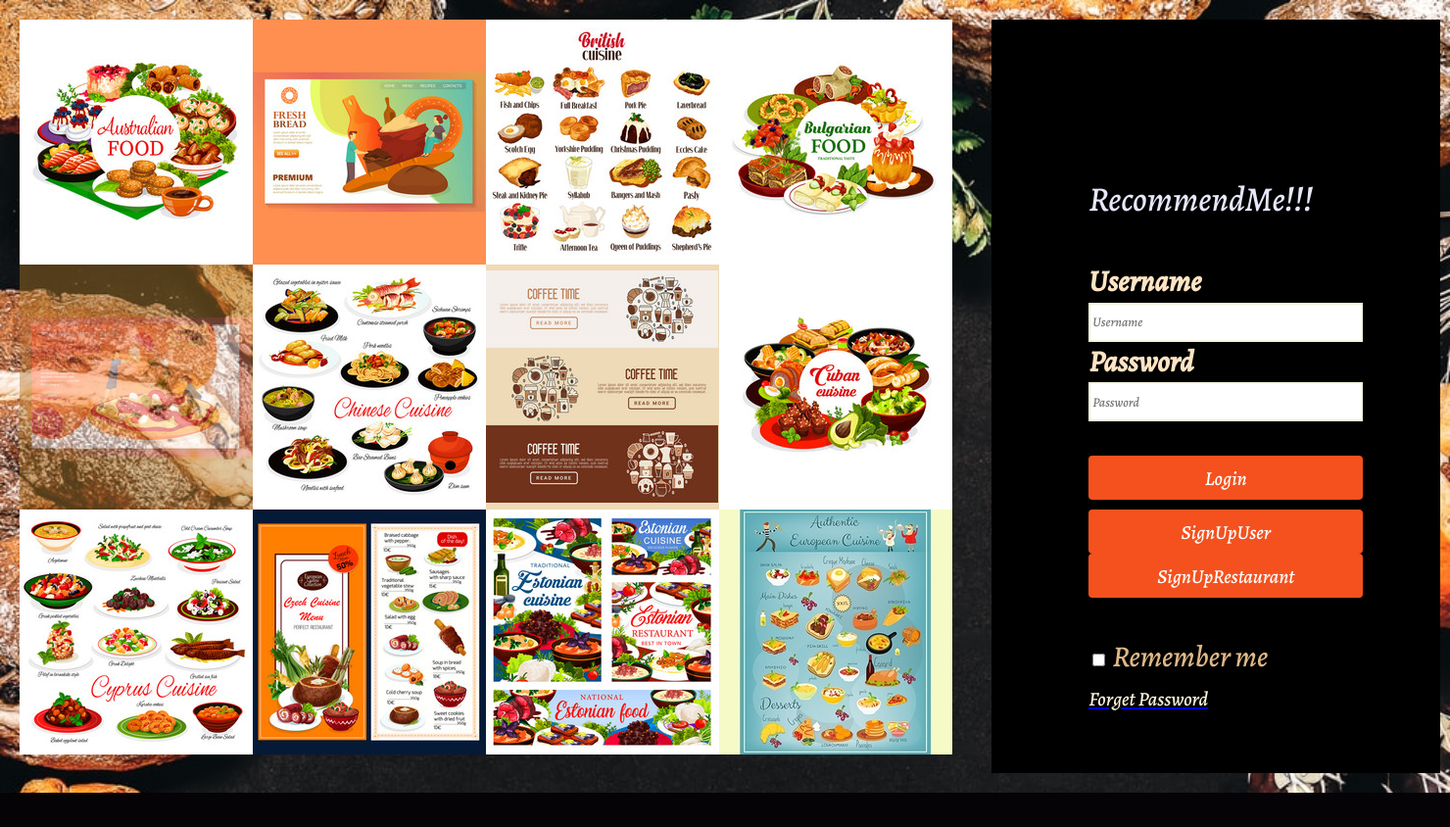
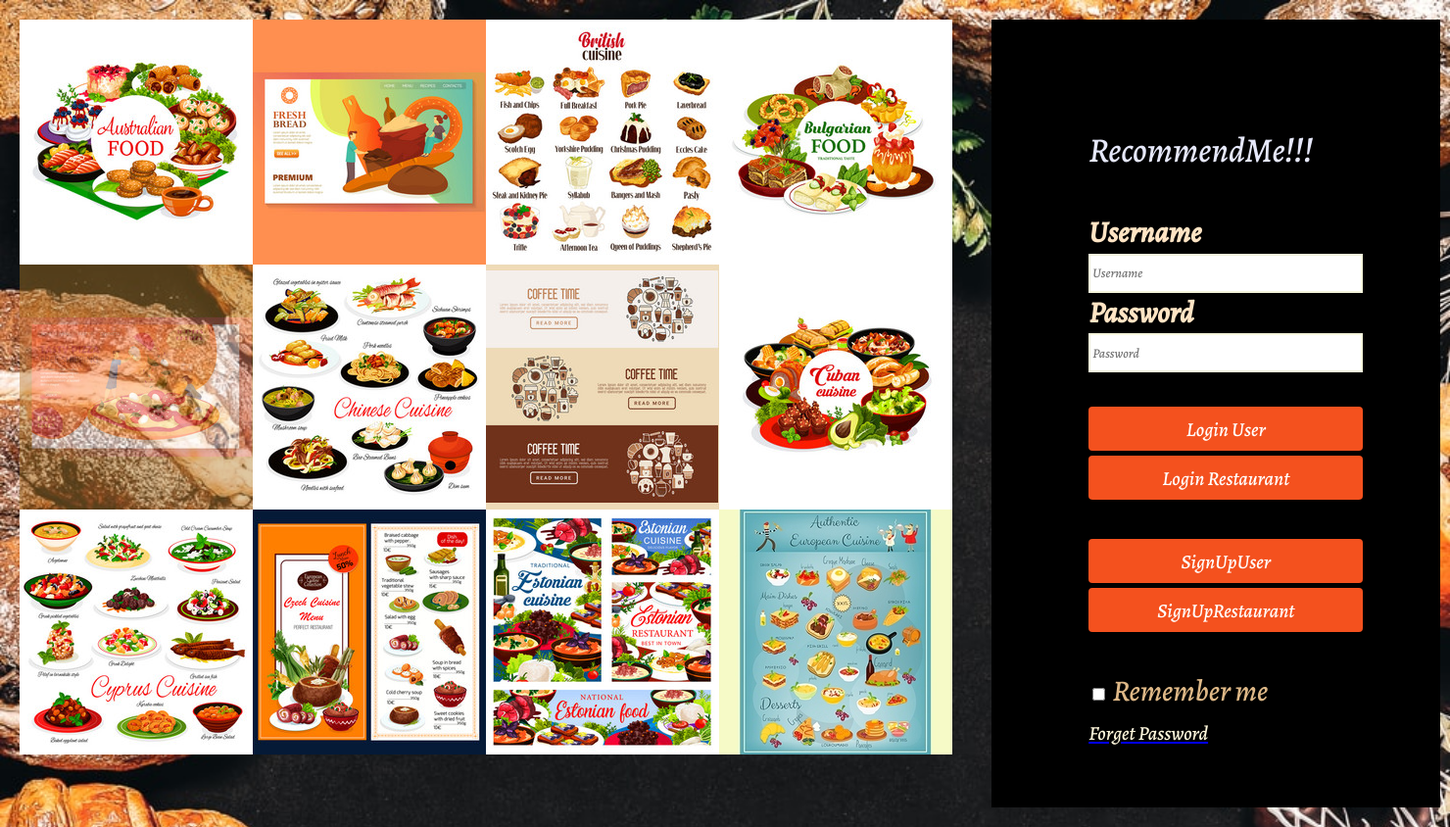
Before and after one commit to 28-star/RecommendationAPP, a Django app: page /login in a window 1480 px wide. Shown: the whole page at 98% size. Before the commit the page ends 809 px from the top, so only its background shows below. Run offline with Django 3.2, Linux system fonts and the light colour scheme.

Commit message:
Update login.html

```diff
--- a/mysite/templates/login.html
+++ b/mysite/templates/login.html
@@ -68,7 +68,7 @@
 </div>
   <div style="background-color: black; padding: 4%;">
 
-  <sec style="display: inline-block; align-content: center; padding-top: 100px; padding-left: 40px;padding-right: 20px;">
+  <sec style="display: inline-block; align-content: center; padding-top: 50px; padding-left: 40px;padding-right: 20px;">
     <hdng style="font-size: 35px; color: #E6E8FA">
     RecommendMe!!!
   </hdng>
@@ -84,9 +84,11 @@
 
 
       </form>
-      <button name="log" id="log"  class="button"><span>Login</span></button>
-        <br>
-      <button name="up" id="up"  class="button" onclick="location.href='/userSignup'"><span>SignUpUser</span> </button>
+      <button name="loginUser" id="loginUser"  class="button" style="margin-bottom: 5px;"><span>Login User</span></button>
+      <br>
+      <button name="loginHotel" id="loginHotel"  class="button"><span>Login Restaurant</span></button>
+        <br><br>
+      <button name="up" id="up"  class="button" onclick="location.href='/userSignup'" style="margin-bottom: 5px;"><span>SignUpUser</span> </button>
 <br>
       <button name="upr" id="upr"  class="button" onclick="location.href='/hotelSignup'" ><span>SignUpRestaurant</span></button>
         <br><br>
```
